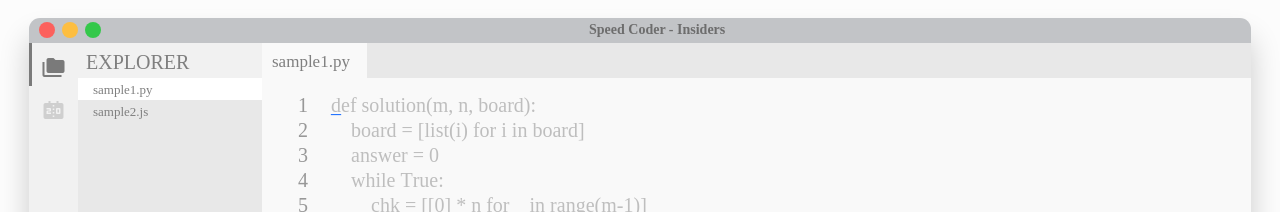
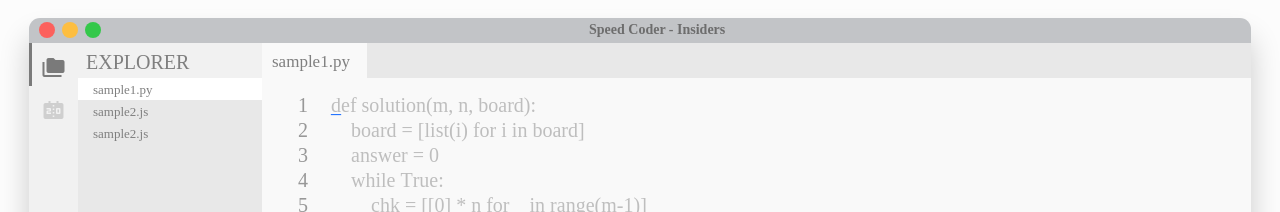
Before and after one commit to Seol-JY/SpeedCoder, a React (Create React App) app: page / in a window 1280 px wide. Shown: the top 212 px of the page. Built offline with nearby package versions, Linux system fonts and the light colour scheme; a web font is replaced by a local one.

Commit message:
[Creat FinishTrigger]

```diff
--- a/src/App.css
+++ b/src/App.css
@@ -220,7 +220,7 @@ ul {
   transition: background-color 0.3s;
 }
 
-.sidebarsection-list:nth-child(n+4) {
+.sidebarsection-list:nth-child(n+5) {               /*Sidebar list Visibility*/
   visibility: hidden;
 }
 
--- a/src/App.js
+++ b/src/App.js
@@ -3,7 +3,7 @@ import Editor from "./components/Editor"
 import Sidebar from "./components/Sidebar"
 import SidebarButton from "./components/SidebarButton"
 import Topbar from "./components/Topbar"
-import { useState } from 'react'
+import { useState, useEffect } from 'react'
 import { Provider } from 'react-redux'
 import store from './redux/store'
 import Draggable from "react-draggable";
@@ -12,15 +12,17 @@ import Draggable from "react-draggable";
 function App() {
   const [section, setSection] = useState("1");
   const [file, setFile] = useState("sample1.py");
+  const [fileLength, setFileLength] = useState(928);
   const [position, setPosition] = useState({ x: 0, y: 0 });
   const [daynight, setdaynight] = useState(1);
+  const [finishTrigger, setFinishTrigger] = useState(0);
   const trackPos = (data) => {
 	  setPosition({ x: data.x, y: data.y });
   };
 
   function easteregg() {
     alert("누르지마!!");
-  }
+  };
 
   return (
     <Provider store={store}>
@@ -36,11 +38,11 @@ function App() {
           </ul>
 
           <SidebarButton setSection={setSection} daynight={daynight} setdaynight={setdaynight}/>
-          <Sidebar section={section} file={file} setFile={setFile}/>
+          <Sidebar section={section} file={file} setFile={setFile} fileLength={fileLength} setFinishTrigger={setFinishTrigger}/>
 
           <ul>
             <li><Topbar file={file}/></li>
-            <li><Editor file={file} section={section} daynight={daynight}/></li>
+            <li><Editor file={file} setFileLength={setFileLength} section={section} daynight={daynight} finishTrigger={finishTrigger}/></li>
           </ul>
 
         </div>
--- a/src/components/Debug.js
+++ b/src/components/Debug.js
@@ -2,7 +2,7 @@ import React from 'react'
 import { useState,useEffect,useRef } from 'react'
 import { connect } from 'react-redux'
 
-function Debug({filestate, Correctchr, Wrongchr}) {
+function Debug({filestate, Correctchr, Wrongchr, fileLength, setFinishTrigger}) {
   const [count, setCount] = useState(0);
   const [cpm,setCpm] = useState("0000");
   const [terval, setTerval] = useState(null);
@@ -14,18 +14,26 @@ function Debug({filestate, Correctchr, Wrongchr}) {
       return sp
   }
 
-  useEffect(()=>{
+  useEffect(()=>{  // 파일변경 감지 시 cpm 초기화
     setCount(0);
     setCpm("0000");
-  },[filestate])
+    console.log(fileLength);
+  },[filestate, fileLength])
 
-  useEffect(()=>{   // 파일변경 감지 시 cpm 초기화
-    if (Wrongchr+Correctchr) {
-      setTerval(50);
-    } else {
+  useEffect(()=>{
+    if (!(Wrongchr+Correctchr)) {
       setTerval(null);
       setCount(0);
       setCpm("0000");
+    } else {
+      setTerval(50);
+      if ((Correctchr+Wrongchr)==fileLength) {          //완료조건
+        console.log("finish");
+        setFinishTrigger(1);    //종료 트리거
+        setTerval(null);
+        setCount(0);
+        setCpm("0000");
+      }
     }
   }, [Correctchr, Wrongchr])
 
@@ -65,7 +73,7 @@ function useInterval(callback, delay) {         // useInterval Custom Hook 선
 const mapStateToProps = (state) => {        // Redux  구문
     return {
         Correctchr: state.correct.Correctchr,
-        Wrongchr: state.wrong.Wrongchr
+        Wrongchr: state.wrong.Wrongchr,
     }
 }
 
--- a/src/components/Editor.js
+++ b/src/components/Editor.js
@@ -1,7 +1,7 @@
 import Text from "./Text"
-import { useState } from 'react'
+import { useEffect, useState } from 'react'
 
-export default function Editor({file, section, daynight}) {
+export default function Editor({file, setFileLength, section, daynight, finishTrigger}) {
 
   const [userInput, setuserInput] = useState("");
   const [f, sF] = useState();
@@ -22,10 +22,16 @@ export default function Editor({file, section, daynight}) {
     setuserInput("");
   }
 
-  if (sec !== section){  // 파일 변경시 내용 초기화
+  if (sec !== section){  // Section 변경시 내용 초기화
     sSec(section);
     setuserInput("");
   }
+
+  useEffect(()=>{
+    if (finishTrigger===1) {
+      setuserInput("");
+    }
+  },[finishTrigger])
 
   const focus = () => {                     //textbox로 focus이동
     document.querySelector(".textbox").focus();
@@ -35,7 +41,7 @@ export default function Editor({file, section, daynight}) {
       <div className="editor" onClick={focus}>
         <div className="numbering">1<br/>2<br/>3<br/>4<br/>5<br/>6<br/>7<br/>8<br/>9<br/>10<br/>11<br/>12<br/>13<br/>14<br/>15<br/>16<br/>17<br/>18<br/>19<br/>20<br/>21<br/>22<br/>23<br/>24<br/>25<br/>26</div>
         <textarea  className="textbox" value={userInput} onKeyDown={userInputTabHandler} onChange={userInputHandler}></textarea>
-        <Text userInput={userInput} file = {file} daynight={daynight}/>
+        <Text userInput={userInput} file = {file} setFileLength = {setFileLength} daynight={daynight} />
       </div>
     )
 }
--- a/src/components/Sidebar.js
+++ b/src/components/Sidebar.js
@@ -13,7 +13,7 @@ export default function Sidebar(props) {
           <li className="sidebarsection-header">EXPLORER</li>
           <li className={"sidebarsection-list"+(filestate==="sample1.py"?'active':'')} onClick={()=>{props.setFile("sample1.py"); setFilestate("sample1.py")}}>sample1.py</li>
           <li className={"sidebarsection-list"+(filestate==="sample2.js"?'active':'')} onClick={()=>{props.setFile("sample2.js"); setFilestate("sample2.js")}}>sample2.js</li>
-          <li className="sidebarsection-list"></li>
+          <li className={"sidebarsection-list"+(filestate==="sample3.js"?'active':'')} onClick={()=>{props.setFile("sample3.js"); setFilestate("sample3.js")}}>sample2.js</li>
           <li className="sidebarsection-list"></li>
           <li className="sidebarsection-list"></li>
           <li className="sidebarsection-list"></li>
@@ -31,7 +31,7 @@ export default function Sidebar(props) {
           <li className="sidebarsection-list"></li>
           <li className="sidebarsection-list"></li>
           <li className="sidebarsection-header">DEBUG</li>
-          <li><Debug filestate={filestate}/></li>
+          <li><Debug filestate={filestate} fileLength={props.fileLength} setFinishTrigger={props.setFinishTrigger}/></li>
         </ul>
       </div>
     )
--- a/src/components/Text.js
+++ b/src/components/Text.js
@@ -17,6 +17,12 @@ function Text(props) {
     useEffect(()=>{
         setTextSplit(getFilecontents(props.file).content);
     },[props.file]);
+
+    useEffect(()=>{
+        const len = textSplit.length;
+        console.log(len);
+        props.setFileLength(len);
+    },[textSplit])
 
     useEffect(()=>{
         if(props.daynight%2===1) setThemeColor("#585858");
@@ -57,7 +63,7 @@ function Text(props) {
 const mapStateToProps = (state) => {
     return {
         Correctchr: state.correct.Correctchr,
-        Wrongchr: state.wrong.Wrongchr
+        Wrongchr: state.wrong.Wrongchr,
     }
 }
 
--- a/src/filecontents.js
+++ b/src/filecontents.js
@@ -11,6 +11,12 @@ const getFilecontents = (filename) =>{
                 content: ("test code\n    hello world\n        fooooooobarrrrrrrbazzzzzzzzzfoooobarrrbazzzz").split(''),
                 colormap: ""
             }
+
+        case "sample3.js":
+            return {
+                content: ("test code\n    hello world").split(''),
+                colormap: ""
+            }
         default: return "err"
     }
 
--- a/src/redux/store.js
+++ b/src/redux/store.js
@@ -5,7 +5,7 @@ import setWrongchrReducer from './wrong/reducer';
 
 const rootReducer = combineReducers({
     correct: setCorrectchrReducer,
-    wrong: setWrongchrReducer
+    wrong: setWrongchrReducer,
 })
 
 const store = createStore(rootReducer);
```
